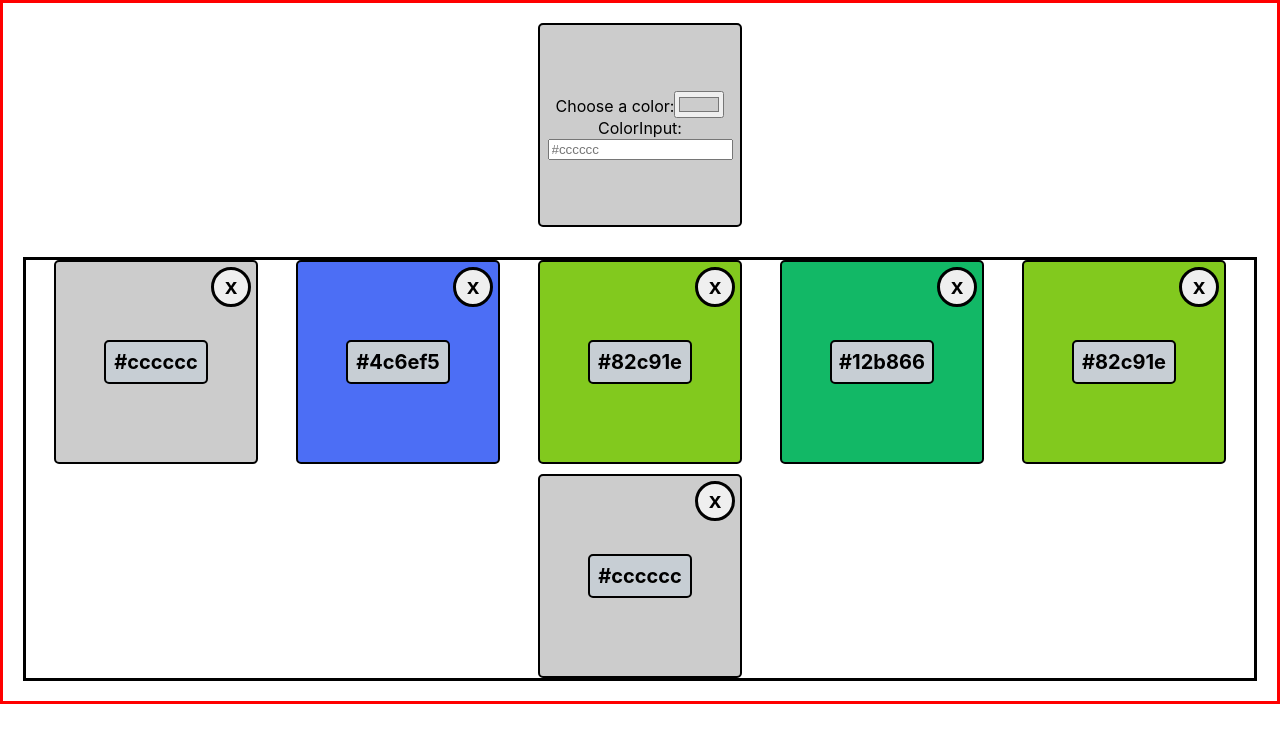
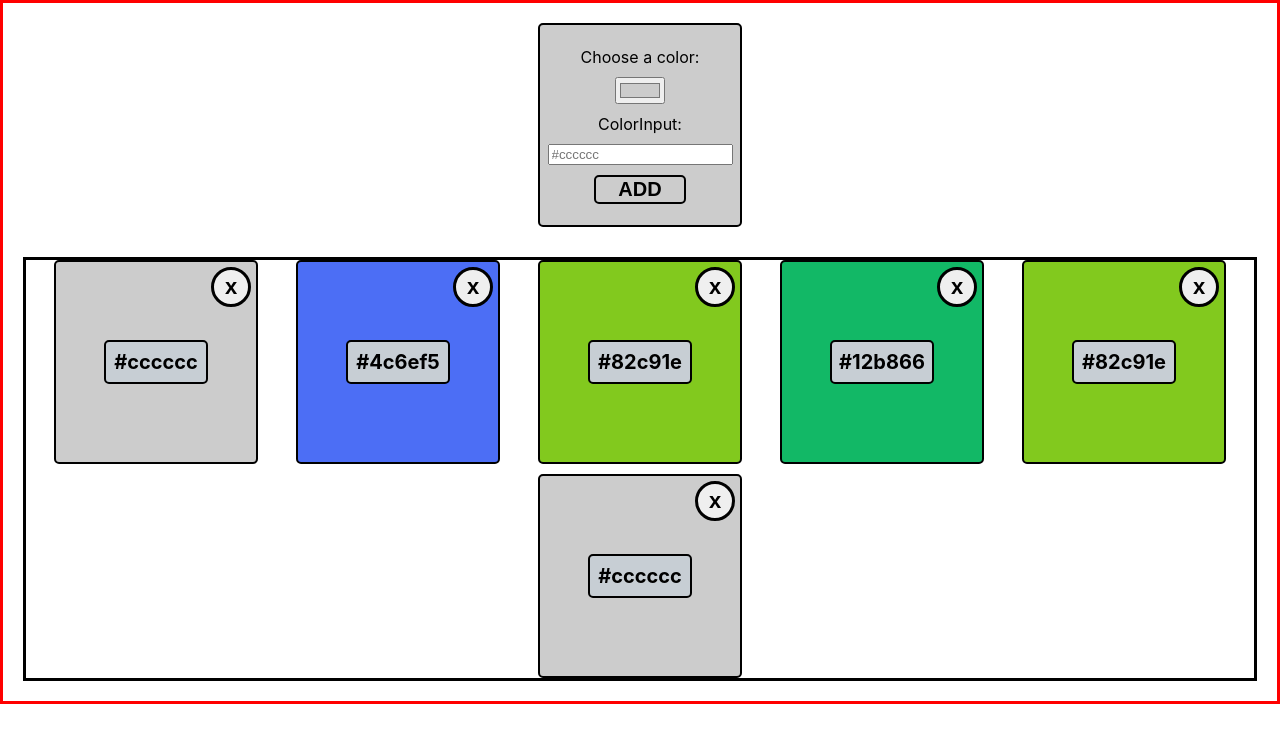
Before and after one commit to Long-HaHoang/color-saver-app, a React (Create React App) app: page / in a window 1280 px wide. Shown: the top 742 px of the page. Built offline with nearby package versions, Linux system fonts and the light colour scheme.

Commit message:
fix: colorPicker styled form, add: styled button

```diff
--- a/src/App.js
+++ b/src/App.js
@@ -4,7 +4,6 @@ import ColorCard from "./component/ColorCard";
 import { useState } from "react";
 import handleDelete from "./util/handleDelete";
 import handleColorPick from "./util/handleColorCard";
-import ColorPickerForm from "./component/ColorPickerForm";
 
 console.clear();
 
@@ -46,6 +45,17 @@ const StyledCardContainer = styled.div`
   flex-wrap: wrap;
 `;
 
+const StyledSubmitButton = styled.button`
+  height: 20%;
+  width: 50%;
+  border: 2px solid;
+  border-radius: 5px;
+  background-color: #cccccc;
+  font-size: 20px;
+  font-weight: bold;
+  text-align: center;
+`;
+
 function handleColorSubmit(event, setFunction) {
   event.preventDefault();
   const formData = new FormData(event.target);
@@ -55,6 +65,13 @@ function handleColorSubmit(event, setFunction) {
   event.target.colorInput.value = "";
 }
 
+const StyledForm = styled.form`
+  display: flex;
+  flex-direction: column;
+  align-items: center;
+  gap: 10px;
+`;
+
 function App() {
   const [colorsState, setColorsState] = useState(initialColors);
   const [colorPick, setColorPick] = useState("#cccccc");
@@ -62,7 +79,9 @@ function App() {
   return (
     <StyledApp>
       <StyledHeader bgcolor={colorPick}>
-        <form onSubmit={(event) => handleColorSubmit(event, setColorPick)}>
+        <StyledForm
+          onSubmit={(event) => handleColorSubmit(event, setColorPick)}
+        >
           <label htmlFor="colorPicker">Choose a color:</label>
           <input
             type="color"
@@ -78,7 +97,8 @@ function App() {
             id="colorInput"
             placeholder={colorPick}
           />
-        </form>
+          <StyledSubmitButton type="submit">ADD</StyledSubmitButton>
+        </StyledForm>
       </StyledHeader>
 
       <StyledCardContainer>
```
